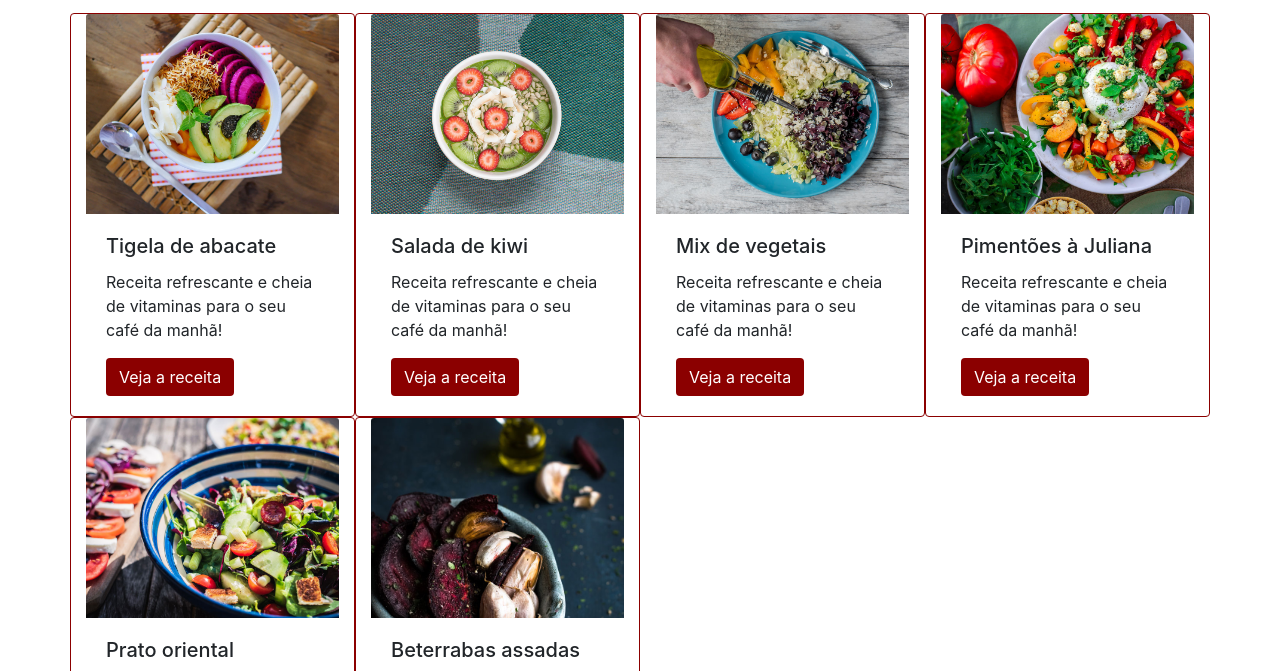
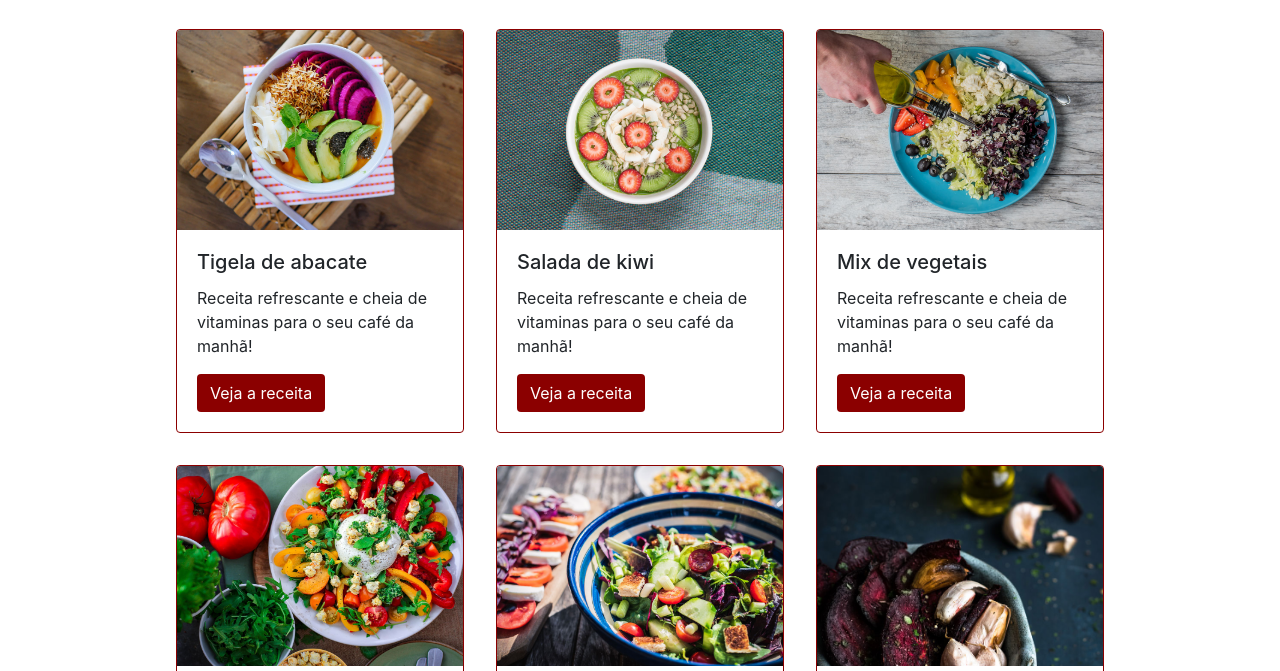
Before and after one commit to andre23arruda/fruto-e-fruta, a plain HTML site: page index.html in a window 1280 px wide. Shown: the part 625-1296 px from the top of the page. Drawn offline with Linux system fonts and the light colour scheme.

Commit message:
Improve grid layout

```diff
--- a/index.html
+++ b/index.html
@@ -79,8 +79,8 @@
         </section>
 
         <section class="receitas container">
-            <div class="row">
-                <article class="card borda-cor-especial card-largura col-lg-3 col-12">
+            <div class="row justify-content-center">
+                <article class="card borda-cor-especial card-largura p-0 col-lg-4 col-12 m-3">
                     <img class="card-img-top img-card-padrao" src="src/img/receita-abacate.jpg" alt="...">
                     <div class="card-body">
                         <h5 class="card-title">Tigela de abacate</h5>
@@ -89,7 +89,7 @@
                     </div>
                 </article>
 
-                <article class="card borda-cor-especial card-largura col-lg-3 col-12">
+                <article class="card borda-cor-especial card-largura p-0 col-lg-4 col-12 m-3">
                     <img class="card-img-top img-card-padrao" src="src/img/receita-kiwi.jpg" alt="tigela de mingau com kiwi, vista superior">
                     <div class="card-body">
                         <h5 class="card-title">Salada de kiwi</h5>
@@ -98,7 +98,7 @@
                     </div>
                 </article>
 
-                <article class="card borda-cor-especial card-largura col-lg-3 col-12">
+                <article class="card borda-cor-especial card-largura p-0 col-lg-4 col-12 m-3">
                     <img class="card-img-top img-card-padrao"  src="src/img/receita-mix.jpg" alt="prato com mix de vegetais e mão de pessoa adicionando azeite, vista superior">
                     <div class="card-body">
                         <h5 class="card-title">Mix de vegetais</h5>
@@ -107,7 +107,7 @@
                     </div>
                 </article>
 
-                <article class="card borda-cor-especial card-largura col-lg-3 col-12">
+                <article class="card borda-cor-especial card-largura p-0 col-lg-4 col-12 m-3">
                     <img class="card-img-top img-card-padrao"  src="src/img/receita-pimentoes.jpg" alt="prato de salada de pimentões com alguns ingredientes ao lado, vista superior">
                     <div class="card-body">
                         <h5 class="card-title">Pimentões à Juliana</h5>
@@ -116,7 +116,7 @@
                     </div>
                 </article>
 
-                <article class="card borda-cor-especial card-largura col-lg-3 col-12">
+                <article class="card borda-cor-especial card-largura p-0 col-lg-4 col-12 m-3">
                     <img class="card-img-top img-card-padrao"  src="src/img/receita-oriental.jpg" alt="tigela com salada de vegetais estilo oriental, vista de cima">
                     <div class="card-body">
                         <h5 class="card-title">Prato oriental</h5>
@@ -125,7 +125,7 @@
                     </div>
                 </article>
 
-                <article class="card borda-cor-especial card-largura col-lg-3 col-12">
+                <article class="card borda-cor-especial card-largura p-0 col-lg-4 col-12 m-3">
                     <img class="card-img-top img-card-padrao"  src="src/img/receita-beterrabas.jpg" alt="tigela com beterrabas e dentes de alho assados em primeiro plano, com ingredientes ao fundo">
                     <div class="card-body">
                         <h5 class="card-title">Beterrabas assadas</h5>
--- a/style.css
+++ b/style.css
@@ -24,7 +24,7 @@
 }
 
 .card-largura {
-	width: 18rem;;
+	max-width: 18rem;;
 }
 
 .borda-cor-especial {
```
